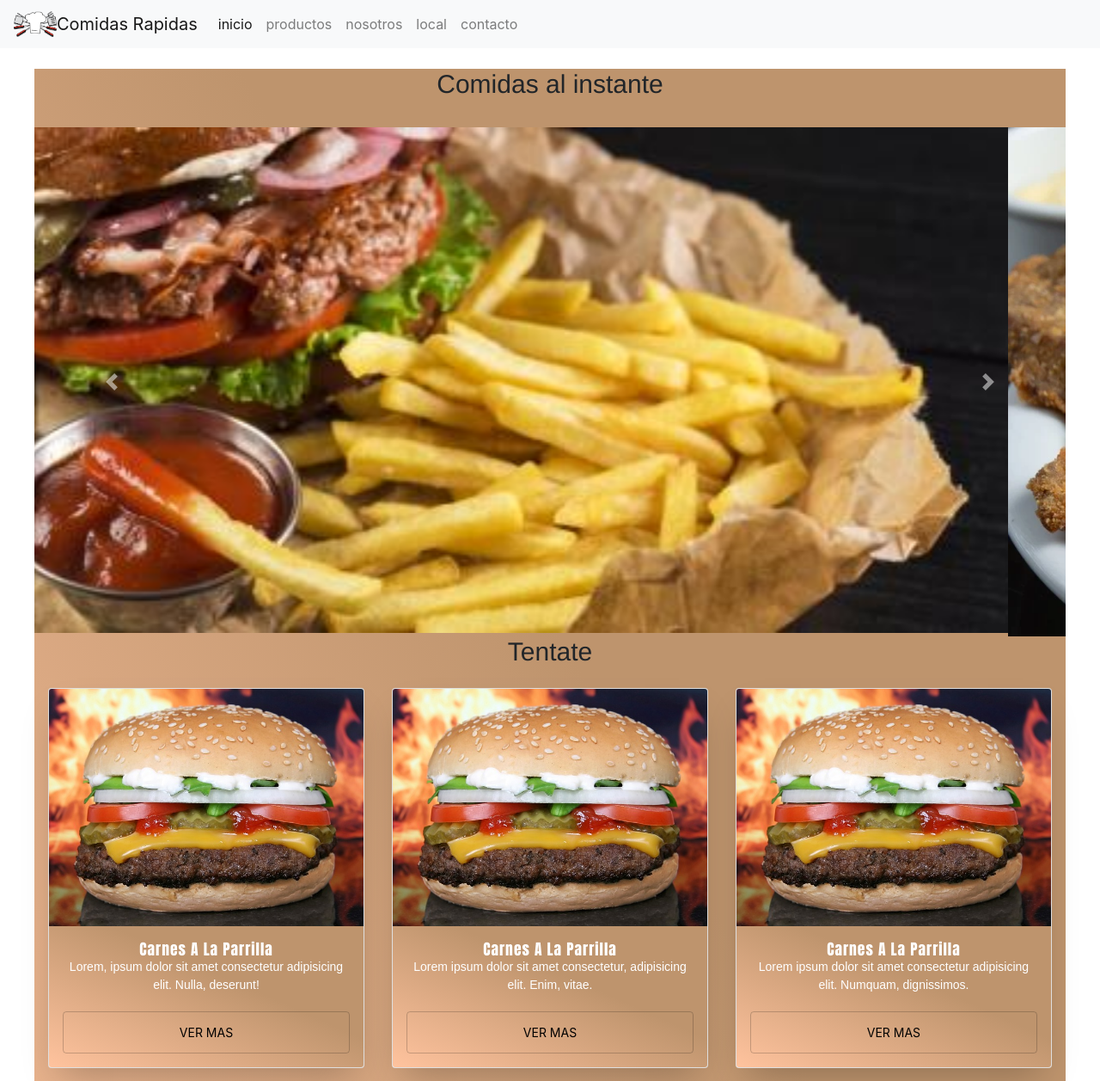
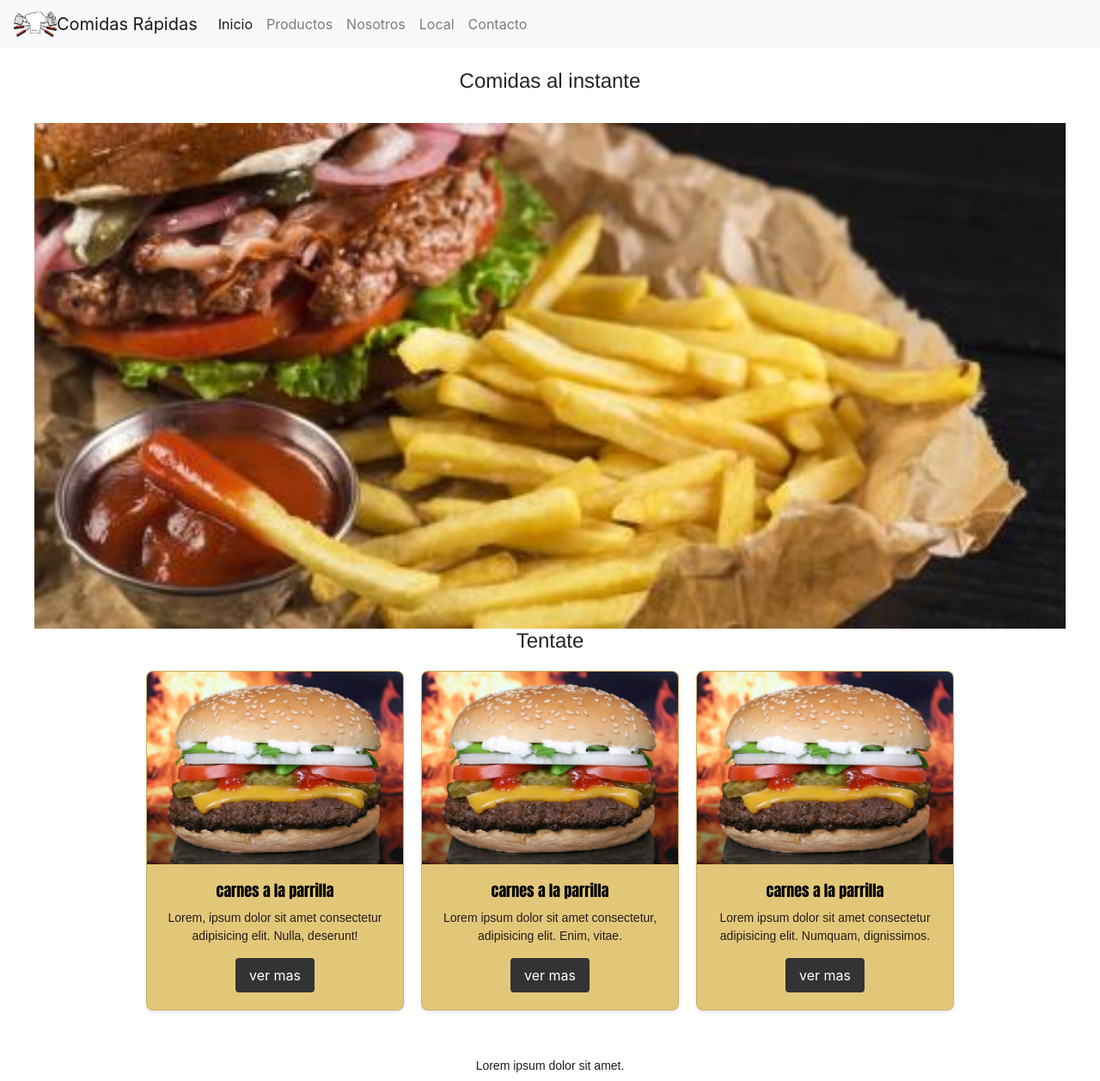
Before and after one commit to matiassamudio/PF-Samudio, a website: page index.html in a window 1280 px wide. Shown: the top 1257 px of the page at 86% size. Drawn offline with nearby package versions, Linux system fonts and the light colour scheme; files that its build step writes are made by us from their sources; a web font is replaced by a local one.

Commit message:
creando scss primeros pasos

```diff
--- a/index.html
+++ b/index.html
@@ -6,36 +6,30 @@
     <meta http-equiv="X-UA-Compatible" content="IE=edge">
     <meta name="viewport" content="width=device-width, initial-scale=1.0">
 
-    <!-- link del link -->
+    <!-- Enlace a Bootstrap CSS -->
     <link rel="stylesheet" href="https://cdn.jsdelivr.net/npm/bootstrap@4.6.2/dist/css/bootstrap.min.css"
         integrity="sha384-xOolHFLEh07PJGoPkLv1IbcEPTNtaed2xpHsD9ESMhqIYd0nLMwNLD69Npy4HI+N" crossorigin="anonymous">
+
+    <!-- Enlace a Font Awesome CSS -->
     <link rel="stylesheet" href="https://cdnjs.cloudflare.com/ajax/libs/font-awesome/6.4.0/css/all.min.css"
         integrity="sha512-iecdLmaskl7CVkqkXNQ/ZH/XLlvWZOJyj7Yy7tcenmpD1ypASozpmT/E0iPtmFIB46ZmdtAc9eNBvH0H/ZpiBw=="
         crossorigin="anonymous" referrerpolicy="no-referrer" />
-            <!-- link del ccs -->
 
-            <link rel="stylesheet" href="css/style.css">
+    <!-- Enlace a tu archivo CSS personalizado -->
+    <link rel="stylesheet" href="style.css">
 
-    <title>comidas rapidas</title>
+    <title>Comidas rápidas</title>
 
 </head>
-
-
-
-
-
-<!-- empieza body -->
-
 
 <body>
 
     <!-- NAV -->
     <nav>
 
-        <nav class="navbar navbar-expand-lg navbar-light bg-light" >
-            <img src="./img/grilling-308914_640.png" width="50" height="30" class="d-inline-block align-top"
-            alt="logo">
-            <a class="navbar-brand" href="./index.html">Comidas Rapidas</a>
+        <nav class="navbar navbar-expand-lg navbar-light bg-light">
+            <img src="./img/grilling-308914_640.png" width="50" height="30" class="d-inline-block align-top" alt="logo">
+            <a class="navbar-brand" href="./index.html">Comidas Rápidas</a>
 
             <button class="navbar-toggler" type="button" data-toggle="collapse" data-target="#navbarNav"
                 aria-controls="navbarNav" aria-expanded="false" aria-label="Toggle navigation">
@@ -44,19 +38,19 @@
             <div class="collapse navbar-collapse" id="navbarNav">
                 <ul class="navbar-nav">
                     <li class="nav-item active">
-                        <a class="nav-link" href="./index.html">inicio <span class="sr-only">(current)</span></a>
+                        <a class="nav-link" href="./index.html">Inicio <span class="sr-only">(current)</span></a>
                     </li>
                     <li class="nav-item">
-                        <a class="nav-link" href="./pages/productos.html">productos</a>
+                        <a class="nav-link" href="./pages/productos.html">Productos</a>
                     </li>
                     <li class="nav-item">
-                        <a class="nav-link" href="./pages/nosotros.html">nosotros</a>
+                        <a class="nav-link" href="./pages/nosotros.html">Nosotros</a>
                     </li>
                     <li class="nav-item">
-                        <a class="nav-link" href="./pages/local.html">local</a>
+                        <a class="nav-link" href="./pages/local.html">Local</a>
                     </li>
                     <li class="nav-item">
-                        <a class="nav-link" href="./pages/contacto.html">contacto</a>
+                        <a class="nav-link" href="./pages/contacto.html">Contacto</a>
                     </li>
                 </ul>
             </div>
@@ -65,7 +59,7 @@
         <br>
 
 
-        <!-- empieza-carousel -->
+        <!-- Empieza carousel -->
         <main class="text-center">
 
             <h1>Comidas al instante</h1>
@@ -73,28 +67,8 @@
             <div id="carouselExampleControls" class="carousel slide" data-ride="carousel">
                 <div class="carousel-inner">
                     <div class="carousel-item active">
-                        <img src="./img/617bee05b8c98.r_d.2644-1818-849.jpeg" class="d-block w-100" alt="...">
-                    </div>
-                    <div class="carousel-item">
-                        <img src="./img/OFsTMm3-P_1256x620__2.webp" class="d-block w-100" alt="...">
-                    </div>
-                    <div class="carousel-item">
-                        <img src="./img/hamburger-1238246_640.jpg" class="d-block w-100" alt="...">
-                    </div>
-                </div>
-                <button class="carousel-control-prev" type="button" data-target="#carouselExampleControls"
-                    data-slide="prev">
-                    <span class="carousel-control-prev-icon" aria-hidden="true"></span>
-                    <span class="sr-only">Previous</span>
-                </button>
-                <button class="carousel-control-next" type="button" data-target="#carouselExampleControls"
-                    data-slide="next">
-                    <span class="carousel-control-next-icon" aria-hidden="true"></span>
-                    <span class="sr-only">Next</span>
-                </button>
-            </div>
-
-                        <!-- empieza tarjetas  -->
+                        <img src="./img/617bee05b8c98.r_d.2644-1818-849.jpeg" class="d-block w-100" <!-- empieza
+                            tarjetas -->
 
                         <div class="main">
                             <h1>Tentate</h1>
@@ -104,7 +78,8 @@
                                         <div class="card_image"><img src="./img/hamburger-1238246_640.jpg"></div>
                                         <div class="card_content">
                                             <h2 class="card_title">carnes a la parrilla</h2>
-                                <p class="card_text">Lorem, ipsum dolor sit amet consectetur adipisicing elit. Nulla, deserunt!</p>
+                                            <p class="card_text">Lorem, ipsum dolor sit amet consectetur adipisicing
+                                                elit. Nulla, deserunt!</p>
                                             <button class="btn card_btn">ver mas</button>
                                         </div>
                                     </div>
@@ -114,7 +89,8 @@
                                         <div class="card_image"><img src="./img/hamburger-1238246_640.jpg"></div>
                                         <div class="card_content">
                                             <h2 class="card_title">carnes a la parrilla</h2>
-                                <p class="card_text">Lorem ipsum dolor sit amet consectetur, adipisicing elit. Enim, vitae.</p>
+                                            <p class="card_text">Lorem ipsum dolor sit amet consectetur, adipisicing
+                                                elit. Enim, vitae.</p>
                                             <button class="btn card_btn">ver mas</button>
                                         </div>
                                     </div>
@@ -124,7 +100,8 @@
                                         <div class="card_image"><img src="./img/hamburger-1238246_640.jpg"></div>
                                         <div class="card_content">
                                             <h2 class="card_title">carnes a la parrilla</h2>
-                                <p class="card_text">Lorem ipsum dolor sit amet consectetur adipisicing elit. Numquam, dignissimos.</p>
+                                            <p class="card_text">Lorem ipsum dolor sit amet consectetur adipisicing
+                                                elit. Numquam, dignissimos.</p>
                                             <button class="btn card_btn">ver mas</button>
                                         </div>
                                     </div>
@@ -136,7 +113,8 @@
                         <p>Lorem ipsum dolor sit amet.
                         </p>
 
-            <h2>Lorem ipsum dolor sit amet consectetur adipisicing elit. Illum impedit quaerat temporibus totam
+                        <h2>Lorem ipsum dolor sit amet consectetur adipisicing elit. Illum impedit quaerat temporibus
+                            totam
                             recusandae!
                             Similique.</h2>
                         <img src="img/J37-dc5QM_720x0__1.jpg" alt="hamburguesa">
@@ -170,7 +148,8 @@
             <div class="redes">
                 <a href="https://es-la.facebook.com/"><i class="fa-brands fa-facebook fa-beat-fade"></i>
                 </a>
-            <a href="https://www.instagram.com/accounts/login/?next=%2Fvmariors%2F&source=desktop_nav"><i class="fa-brands fa-instagram fa-beat-fade"></i>
+                <a href="https://www.instagram.com/accounts/login/?next=%2Fvmariors%2F&source=desktop_nav"><i
+                        class="fa-brands fa-instagram fa-beat-fade"></i>
                 </a>
                 <a href="https://www.youtube.com/"><i class="fa-brands fa-youtube fa-beat"></i>
                 </a>
@@ -179,7 +158,7 @@
         </footer>
         <br>
 
-            <!-- empieza redes script -->
+        <!-- empieza  script -->
         <script src="https://cdn.jsdelivr.net/npm/jquery@3.5.1/dist/jquery.slim.min.js"
             integrity="sha384-DfXdz2htPH0lsSSs5nCTpuj/zy4C+OGpamoFVy38MVBnE+IbbVYUew+OrCXaRkfj"
             crossorigin="anonymous"></script>
--- /dev/null
+++ b/style.scss
@@ -0,0 +1,175 @@
+// Importación de fuentes de Google Fonts
+@import url('https://fonts.googleapis.com/css2?family=Vina+Sans&display=swap');
+
+* {
+    box-sizing: border-box;
+    text-align: center;
+}
+
+main {
+    max-width: 1200px;
+    margin: 0 auto;
+}
+
+h1 {
+    font-size: 30px;
+    font-weight: 400;
+    text-align: center;
+    font-family: 'Franklin Gothic Medium', 'Arial Narrow', Arial, sans-serif;
+}
+
+h2 {
+    color: rgb(0, 0, 0);
+    font-family: Impact, Haettenschweiler, 'Arial Narrow Bold', sans-serif;
+}
+
+p {
+    color: #251c1c;
+    font-family: fantasy;
+}
+
+h3 {
+    color: rgb(0, 0, 0);
+    font-family: Arial, Helvetica, sans-serif;
+}
+
+// Estilos de las tarjetas
+.cards {
+    display: flex;
+    justify-content: center;
+    align-items: center;
+    flex-wrap: wrap;
+    list-style: none;
+    padding: 0;
+}
+
+.cards_item {
+    margin: 10px;
+}
+
+.card {
+    width: 300px;
+    background-color: #d4a82da2;
+    border-radius: 8px;
+    box-shadow: 0 2px 4px rgba(0, 0, 0, 0.1);
+    overflow: hidden;
+}
+
+.card_image {
+    overflow: hidden;
+}
+
+.card_image img {
+    width: 100%;
+    height: auto;
+}
+
+.card_content {
+    padding: 20px;
+}
+
+.card_title {
+    font-size: 18px;
+    font-weight: bold;
+    margin-bottom: 10px;
+}
+
+.card_text {
+    font-size: 14px;
+    margin-bottom: 15px;
+}
+
+.card_btn {
+    background-color: #333;
+    color: #fff;
+    padding: 8px 16px;
+    border: none;
+    border-radius: 4px;
+
+}
+
+// Estilos adicionales
+
+.main {
+    text-align: center;
+    margin-bottom: 20px;
+}
+
+h1 {
+    font-size: 24px;
+    margin-bottom: 10px;
+}
+
+h2 {
+    font-size: 20px;
+    margin-bottom: 10px;
+}
+
+h3 {
+    font-size: 16px;
+    margin-bottom: 10px;
+}
+
+p {
+    font-size: 14px;
+    margin-bottom: 10px;
+}
+
+img {
+    max-width: 100%;
+    height: auto;
+}
+
+// Media queries
+
+@media (max-width: 768px) {
+    .card {
+        width: 100%;
+    }
+}
+
+
+.nav {
+    margin: auto;
+    padding: 20px 20px;
+    font-size: 1em;
+    text-align: left;
+
+    ul {
+        align-self: start;
+        text-align: auto;
+
+        li {
+            display: inline-block;
+
+            a {
+                align-items: center;
+            }
+        }
+    }
+}
+
+form {
+    text-align: left;
+    padding: 20px;
+    font-size: 1.5em;
+    background: linear-gradient(to bottom left, #be946d 40%, #FFC39E 100%);
+}
+
+.textarea {
+    text-align: center;
+}
+
+.footer {
+    color: #838080;
+    width: 100%;
+    height: auto;
+    padding: 10px;
+    margin: 50%;
+    font-family: Verdana, Geneva, Tahoma, sans-serif;
+    font-size: 20px;
+}
+
+footer a {
+    color: rgb(36, 35, 34)
+}
```
Also changed, not shown: package.json (added, +19 -0 lines), pages/productos.html (+1 -1 lines), style.css, 2 other files. Lines whose indentation alone changed are shown as unchanged.
